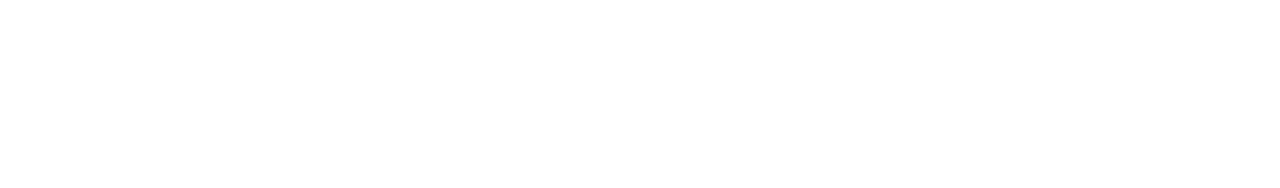
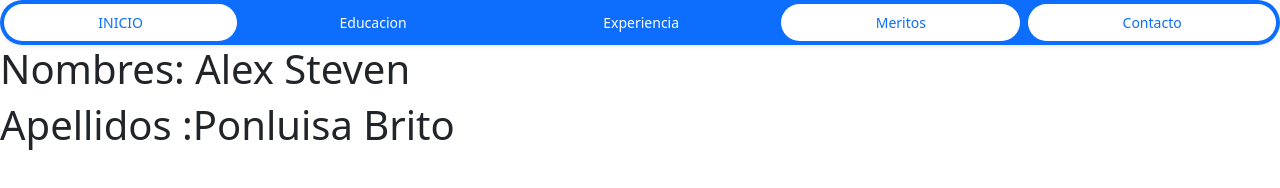
Before and after one commit to Tivito03/PracticaGit4A_PonluisaAlex, a plain HTML site: page index.html in a window 1280 px wide. Drawn offline with nearby package versions, Linux system fonts and the light colour scheme.

Commit message:
Se agregó Bootstrap al proyecto, menú e información personal

```diff
--- a/index.html
+++ b/index.html
@@ -4,9 +4,31 @@
     <meta charset="UTF-8">
     <meta http-equiv="X-UA-Compatible" content="IE=edge">
     <meta name="viewport" content="width=device-width, initial-scale=1.0">
+    <link href="https://cdn.jsdelivr.net/npm/bootstrap@5.3.0-alpha3/dist/css/bootstrap.min.css" rel="stylesheet" integrity="sha384-KK94CHFLLe+nY2dmCWGMq91rCGa5gtU4mk92HdvYe+M/SXH301p5ILy+dN9+nJOZ" crossorigin="anonymous">
+    <script src="https://cdn.jsdelivr.net/npm/bootstrap@5.3.0-alpha3/dist/js/bootstrap.bundle.min.js" integrity="sha384-ENjdO4Dr2bkBIFxQpeoTz1HIcje39Wm4jDKdf19U8gI4ddQ3GYNS7NTKfAdVQSZe" crossorigin="anonymous"></script>
     <title>Document</title>
 </head>
 <body>
-
+    <nav>
+        <ul class="nav nav-pills nav-fill gap-2 p-1 small bg-primary rounded-5 shadow-sm" id="pillNav2" role="tablist" style="--bs-nav-link-color: var(--bs-white); --bs-nav-pills-link-active-color: var(--bs-primary); --bs-nav-pills-link-active-bg: var(--bs-white);">
+            <li class="nav-item" role="presentation">
+              <button class="nav-link active rounded-5" id="home-tab2" data-bs-toggle="tab" type="button" role="tab" aria-selected="true">INICIO</button>
+            </li>
+            <li class="nav-item" role="presentation">
+              <button class="nav-link rounded-5" id="profile-tab2" data-bs-toggle="tab" type="button" role="tab" aria-selected="false">Educacion</button>
+            </li>
+            <li class="nav-item" role="presentation">
+              <button class="nav-link rounded-5" id="contact-tab2" data-bs-toggle="tab" type="button" role="tab" aria-selected="false">Experiencia</button>
+            </li>
+            <li class="nav-item" role="presentation">
+                <button class="nav-link active rounded-5" id="home-tab2" data-bs-toggle="tab" type="button" role="tab" aria-selected="true">Meritos</button>
+              </li>
+              <li class="nav-item" role="presentation">
+                <button class="nav-link active rounded-5" id="home-tab2" data-bs-toggle="tab" type="button" role="tab" aria-selected="true">Contacto</button>
+              </li>
+        </ul>
+    </nav>
+    <h1>Nombres: Alex Steven </h1>
+    <h1>Apellidos :Ponluisa Brito</h1>
 </body>
 </html>
```
